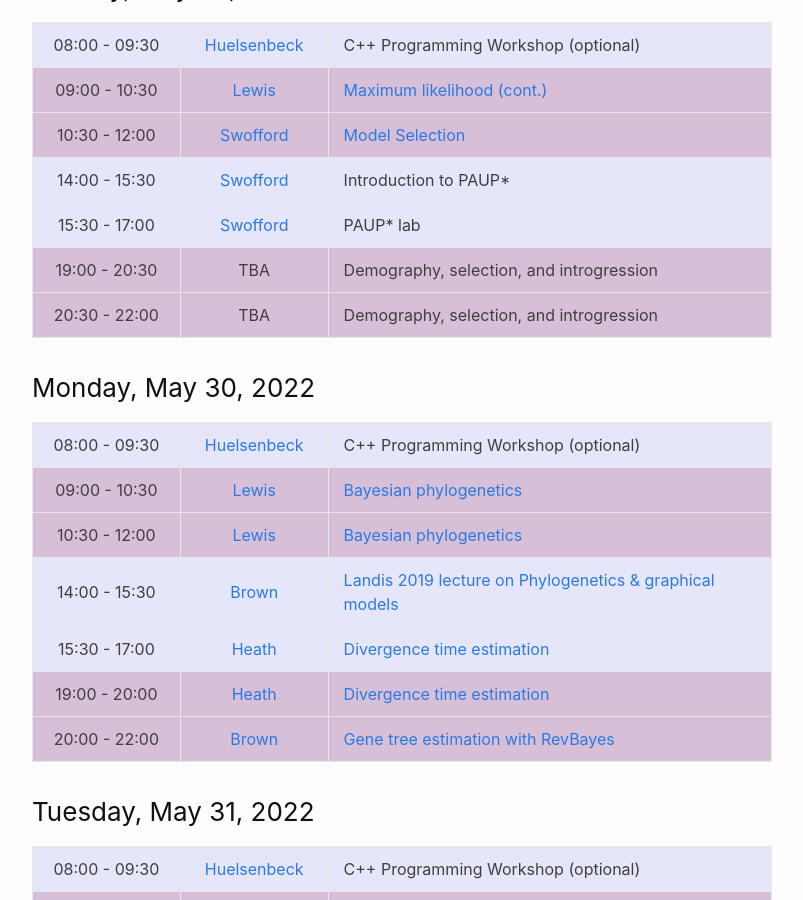
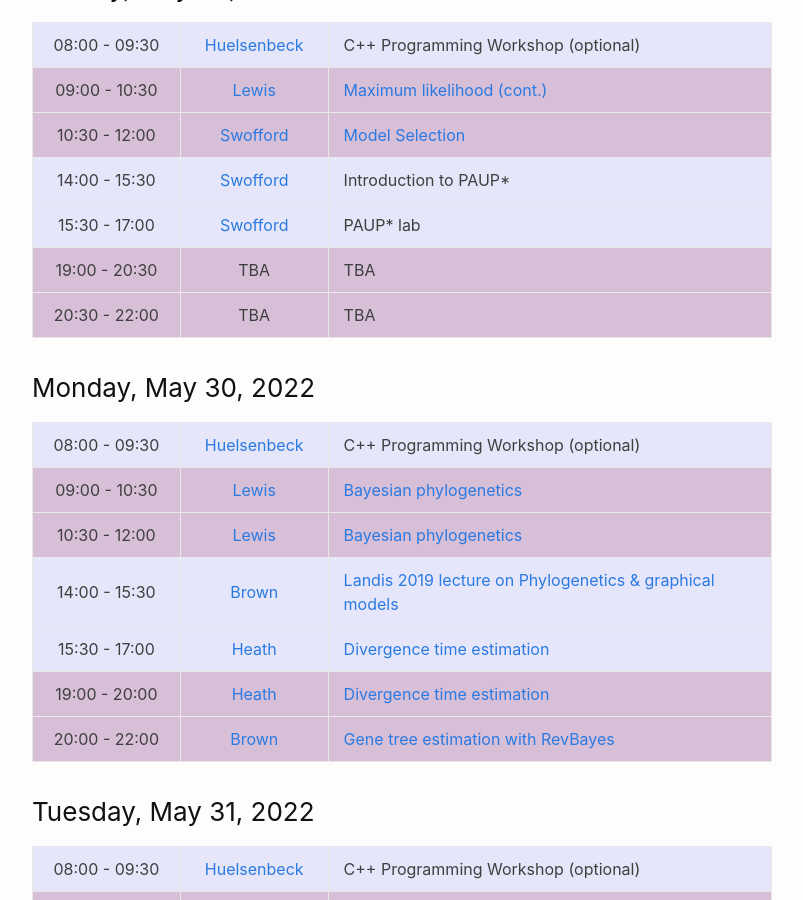
Before and after one commit to molevolworkshop/molevolworkshop.github.io, a Jekyll site: the page built from schedule.md, in a window 1280 px wide and 900 px high, scrolled down 1115 px. Shown: the whole window, without its empty margins (238-1041 px from the left). Built offline with Jekyll 4.4.1, drawn with Linux system fonts in a browser that asks for light colours.

Commit message:
converted Harris slot to TBA for now

```diff
--- a/schedule.md
+++ b/schedule.md
@@ -36,8 +36,8 @@ All sessions are in Loeb G70 (basement of Loeb building)
  10:30 - 12:00 | [Swofford](/faculty-swofford/)       | [Model Selection]({{ site.baseurl }}/faculty/swofford/pdf/Swofford_WH2018_modsel-opt.pdf)
  14:00 - 15:30 | [Swofford](/faculty-swofford/)       | Introduction to PAUP*
  15:30 - 17:00 | [Swofford](/faculty-swofford/)       | PAUP* lab
- 19:00 - 20:30 | TBA                                  | Demography, selection, and introgression
- 20:30 - 22:00 | TBA                                  | Demography, selection, and introgression
+ 19:00 - 20:30 | TBA                                  | TBA
+ 20:30 - 22:00 | TBA                                  | TBA
 {:.daily-schedule-cpp}
 
 ### Monday, May 30, 2022
```
